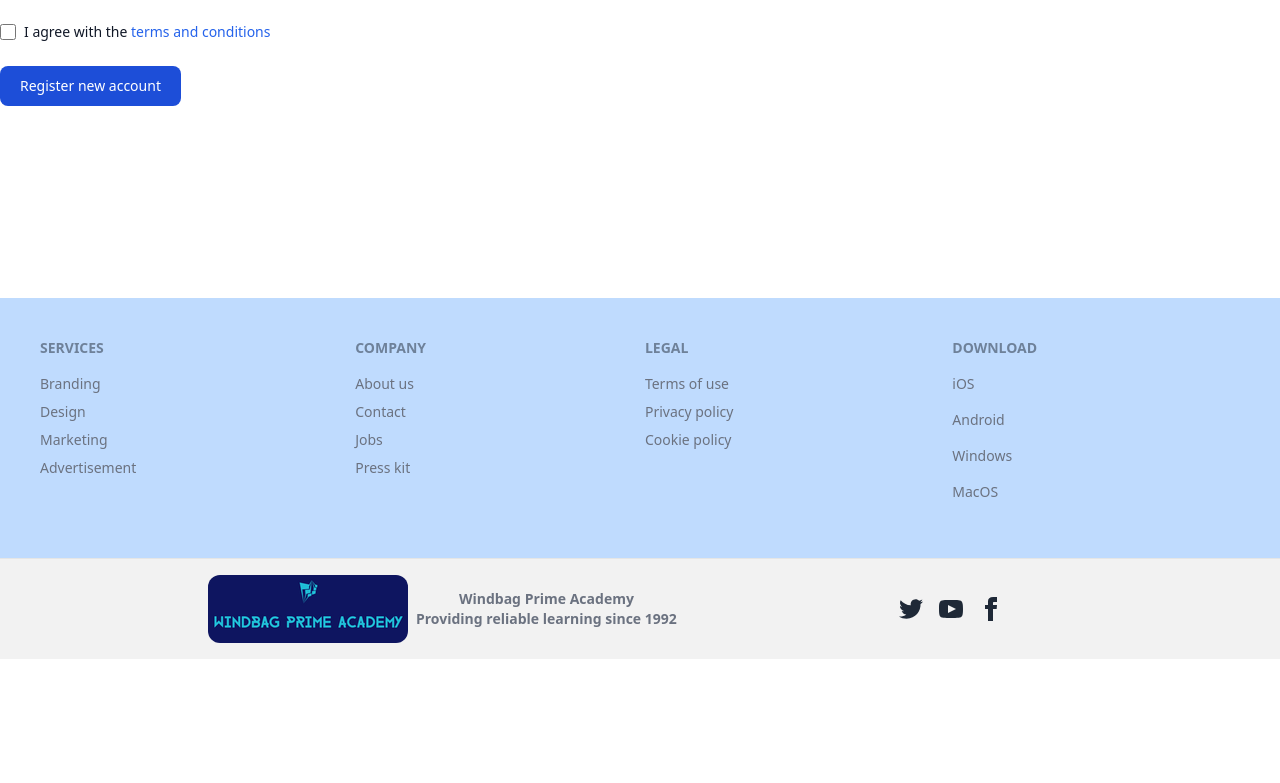
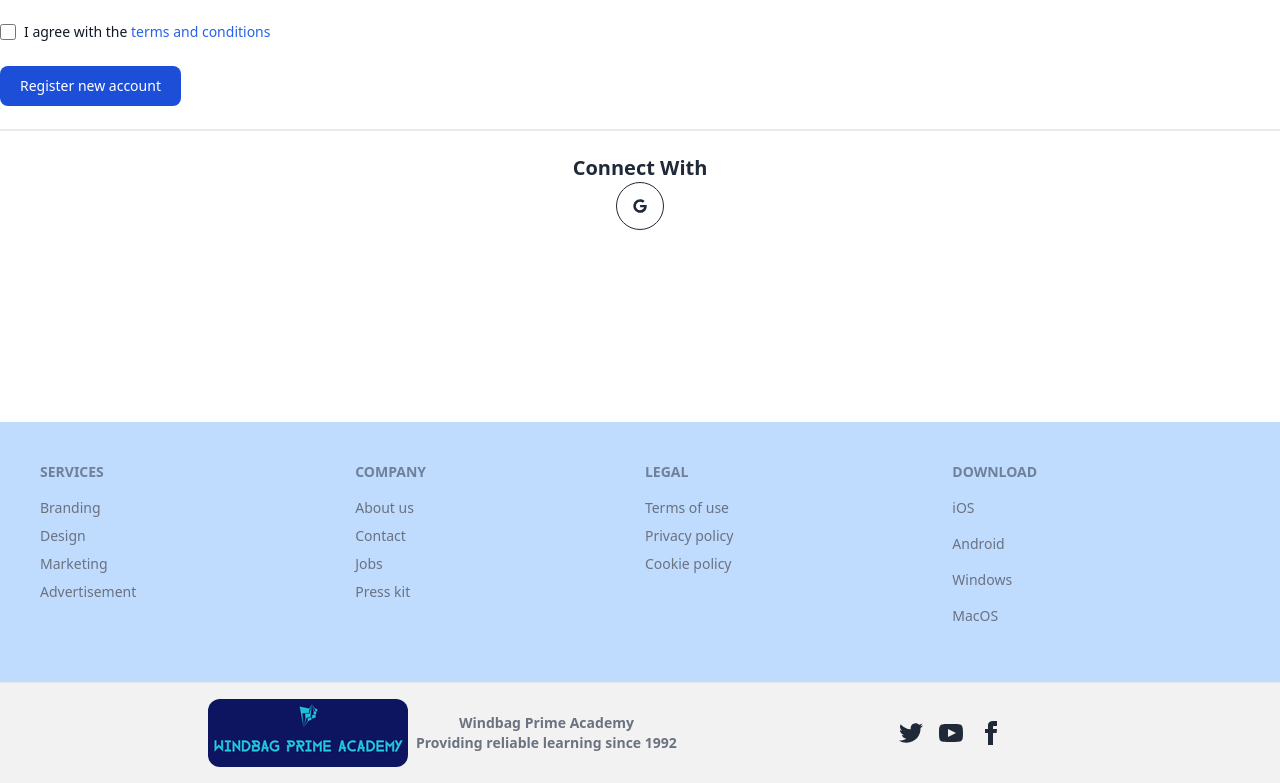
Before and after one commit to Habib-Anwar/windbag-prime-academy-client, a React (Vite) app: page /signup in a window 1280 px wide. Shown: the part 827-1610 px from the top of the page. Before the commit the page ends 1486 px from the top, so only its background shows below. Built offline with nearby package versions, Linux system fonts and the light colour scheme; no server answers.

Commit message:
google sign in

```diff
--- a/src/Pages/Login/Login.jsx
+++ b/src/Pages/Login/Login.jsx
@@ -13,7 +13,7 @@
 
   const from = location.state?.from?.pathname || "/";
 
-    const {signIn} = useContext(AuthContext);
+    const {signIn, googleSignIn} = useContext(AuthContext);
     const onCommit = data =>{
         signIn(data.email, data.password)
         .then(result => {
@@ -31,6 +31,31 @@
           navigate(from, {replace: true});
         })
     }
+
+    const handleGoogleSignIn = () =>{
+      googleSignIn()
+      .then(result =>{
+          const loggedInUser = result.user;
+          console.log(loggedInUser);
+
+          const saveUser = {name: loggedInUser.displayName, email:loggedInUser.email}
+      fetch('http://localhost:5000/users', {
+        method: 'POST',
+        headers: {
+          'content-type': 'application/json'
+        },
+        body: JSON.stringify(saveUser)
+      })
+      .then(res => res.json())
+      .then(() => {
+         navigate(from, {replace: true});
+        }
+      )
+
+
+
+      })
+  }
 
     return (
         <div>
@@ -133,8 +158,8 @@
                       </a>
                     </li>
                     <li className="w-full px-2">
-                      <a
-                        href="javascript:void(0)"
+                      <Link
+                         onClick={handleGoogleSignIn}
                         className="flex h-11 items-center justify-center rounded-md bg-[#D64937] hover:bg-opacity-90"
                       >
                         <svg
@@ -149,7 +174,7 @@
                             fill="white"
                           />
                         </svg>
-                      </a>
+                      </Link>
                     </li>
                   </ul>
                   <a
--- /dev/null
+++ b/src/Pages/Shared/GoogleLogin/GoogleLogin.jsx
@@ -0,0 +1,49 @@
+import { useContext } from "react";
+import { useLocation, useNavigate } from "react-router-dom";
+import { AuthContext } from "../../../providers/AuthProvider";
+import { FaGoogle } from "react-icons/fa";
+
+
+const GoogleLogin = () => {
+    const {googleSignIn} = useContext(AuthContext);
+    const navigate = useNavigate();
+    const location = useLocation();
+
+    const from = location.state?.from?.pathname || "/";
+    const handleGoogleSignIn = () =>{
+        googleSignIn()
+        .then(result =>{
+            const loggedInUser = result.user;
+            console.log(loggedInUser);
+
+            const saveUser = {name: loggedInUser.displayName, email:loggedInUser.email}
+        fetch('http://localhost:5000/users', {
+          method: 'POST',
+          headers: {
+            'content-type': 'application/json'
+          },
+          body: JSON.stringify(saveUser)
+        })
+        .then(res => res.json())
+        .then(() => {
+           navigate(from, {replace: true});
+          }
+        )
+
+
+
+        })
+    }
+    return (
+        <div>
+
+              <div className="divider"></div>
+            <div className="text-center my-4">
+            <h3 className="text-xl font-semibold">Connect With</h3>
+                <button onClick={handleGoogleSignIn} className="btn btn-circle btn-outline"><FaGoogle></FaGoogle></button>
+            </div>
+        </div>
+    );
+};
+
+export default GoogleLogin;
--- a/src/Pages/SignUp/SignUp.jsx
+++ b/src/Pages/SignUp/SignUp.jsx
@@ -3,6 +3,7 @@
 import { AuthContext } from "../../providers/AuthProvider";
 import { useNavigate } from "react-router-dom";
 import Swal from "sweetalert2";
+import GoogleLogin from "../Shared/GoogleLogin/GoogleLogin";
 
 
 const SignUp = () => {
@@ -11,14 +12,23 @@
     const { createUser, updateUserProfile } = useContext(AuthContext);
     const navigate = useNavigate();
     const onSubmit = data => {
-        console.log(data);
         createUser(data.email, data.password)
         .then(result =>{
           const loggedUser = result.user;
           console.log(loggedUser);
           updateUserProfile(data.name, data.photoURL)
           .then(() =>{
-            console.log('user information updated');
+            const saveUser = {name: data.name, email:data.email}
+            fetch('http://localhost:5000/users', {
+              method: 'POST',
+              headers: {
+                'content-type': 'application/json'
+              },
+              body: JSON.stringify(saveUser)
+            })
+            .then(res => res.json())
+            .then(data => {
+              if(data.insertedId) {
                 reset();
                 Swal.fire({
                   position: 'top-middle',
@@ -26,8 +36,11 @@
                   title: 'User created successfully',
                   showConfirmButton:false,
                   timer: 2000
-              });
-              navigate('/');
+                })
+
+              }
+            })
+            navigate('/')
           })
           .catch(error =>console.log(error))
         })
@@ -98,6 +111,8 @@
                 <button type="submit" className="text-white bg-blue-700 hover:bg-blue-800 focus:ring-4 focus:outline-none focus:ring-blue-300 font-medium rounded-lg text-sm px-5 py-2.5 text-center dark:bg-blue-600 dark:hover:bg-blue-700 dark:focus:ring-blue-800">Register new account</button>
             </form>
 
+            <GoogleLogin></GoogleLogin>
+
         </div>
 
     );
--- a/src/Routes/Routes.jsx
+++ b/src/Routes/Routes.jsx
@@ -10,6 +10,7 @@
 import SignUp from "../Pages/SignUp/SignUp";
 import Dashboard from "../Layout/Dashboard";
 import StudentDashboard from "../Pages/Dashboard/StudentDashboard/StudentDashboard";
+import PrivateRoute from "./PrivateRoute";
 
 
 
@@ -43,7 +44,7 @@
     },
     {
       path: 'dashboard',
-      element: <Dashboard></Dashboard>,
+      element: <PrivateRoute><Dashboard></Dashboard></PrivateRoute> ,
       children: [
         {
           path: '/dashboard/studentdashboard',
--- a/src/providers/AuthProvider.jsx
+++ b/src/providers/AuthProvider.jsx
@@ -1,6 +1,6 @@
 import { useState } from "react";
 import { createContext } from "react";
-import { createUserWithEmailAndPassword, getAuth, onAuthStateChanged, signInWithEmailAndPassword, signOut, updateProfile } from "firebase/auth";
+import { GoogleAuthProvider, createUserWithEmailAndPassword, getAuth, onAuthStateChanged, signInWithEmailAndPassword, signInWithPopup, signOut, updateProfile } from "firebase/auth";
 import { app } from "../firebase/firebase.config";
 import { useEffect } from "react";
 
@@ -12,6 +12,8 @@
     const [user, setUser] = useState(null);
     const [loading, setLoading] = useState(true);
 
+    const googleProvider = new GoogleAuthProvider();
+
     const createUser = (email, password) =>{
         setLoading(true);
         return createUserWithEmailAndPassword(auth, email, password)
@@ -20,6 +22,11 @@
     const signIn = (email, password) =>{
         setLoading(true);
         return signInWithEmailAndPassword(auth, email, password);
+    }
+
+    const googleSignIn = () =>{
+        setLoading(true);
+        return signInWithPopup(auth, googleProvider);
     }
 
     const logOut = () =>{
@@ -50,7 +57,8 @@
           createUser,
           signIn,
           logOut,
-          updateUserProfile
+          updateUserProfile,
+          googleSignIn
     }
 
     return (
```
Lines whose indentation alone changed are shown as unchanged.
